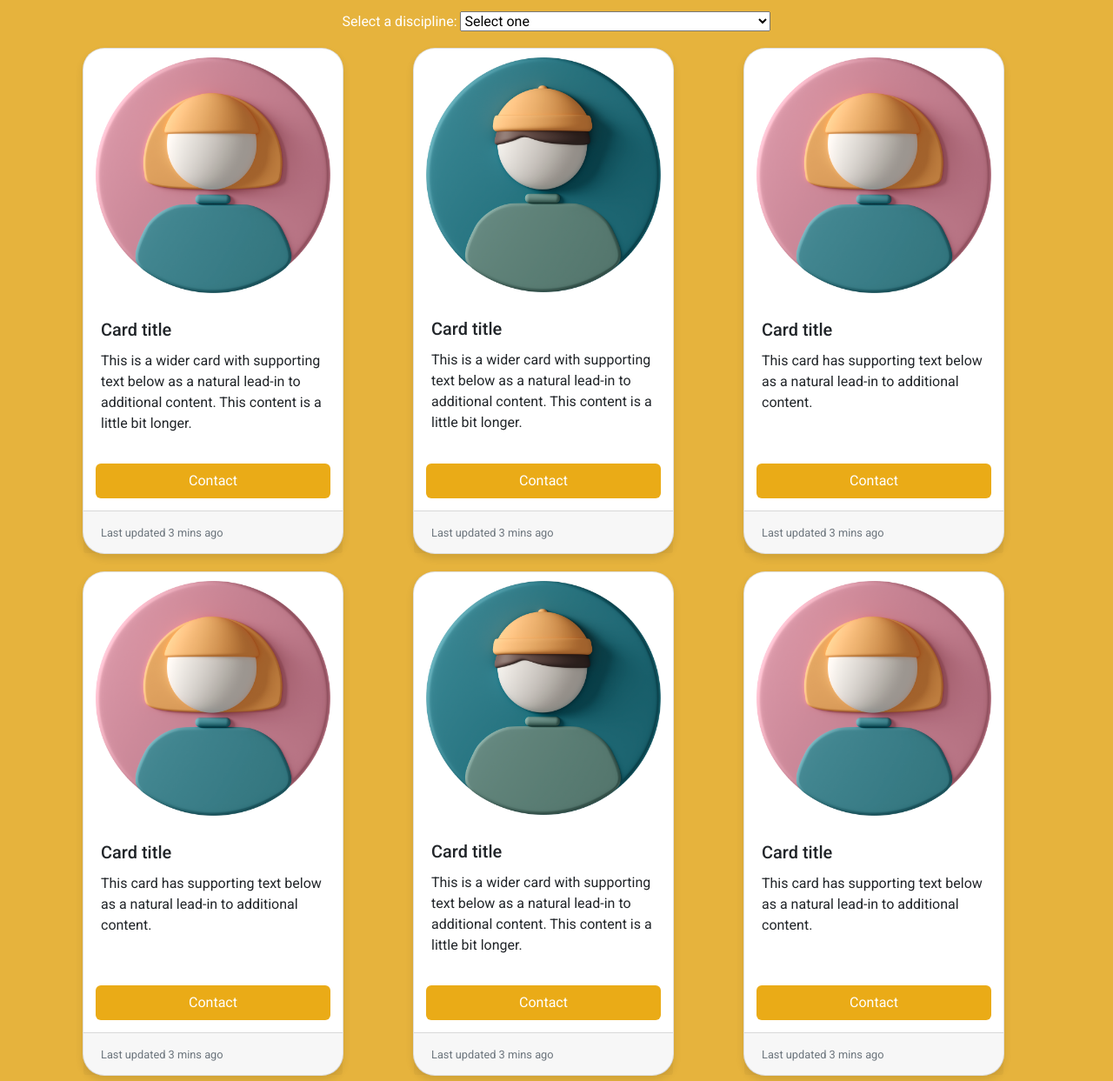
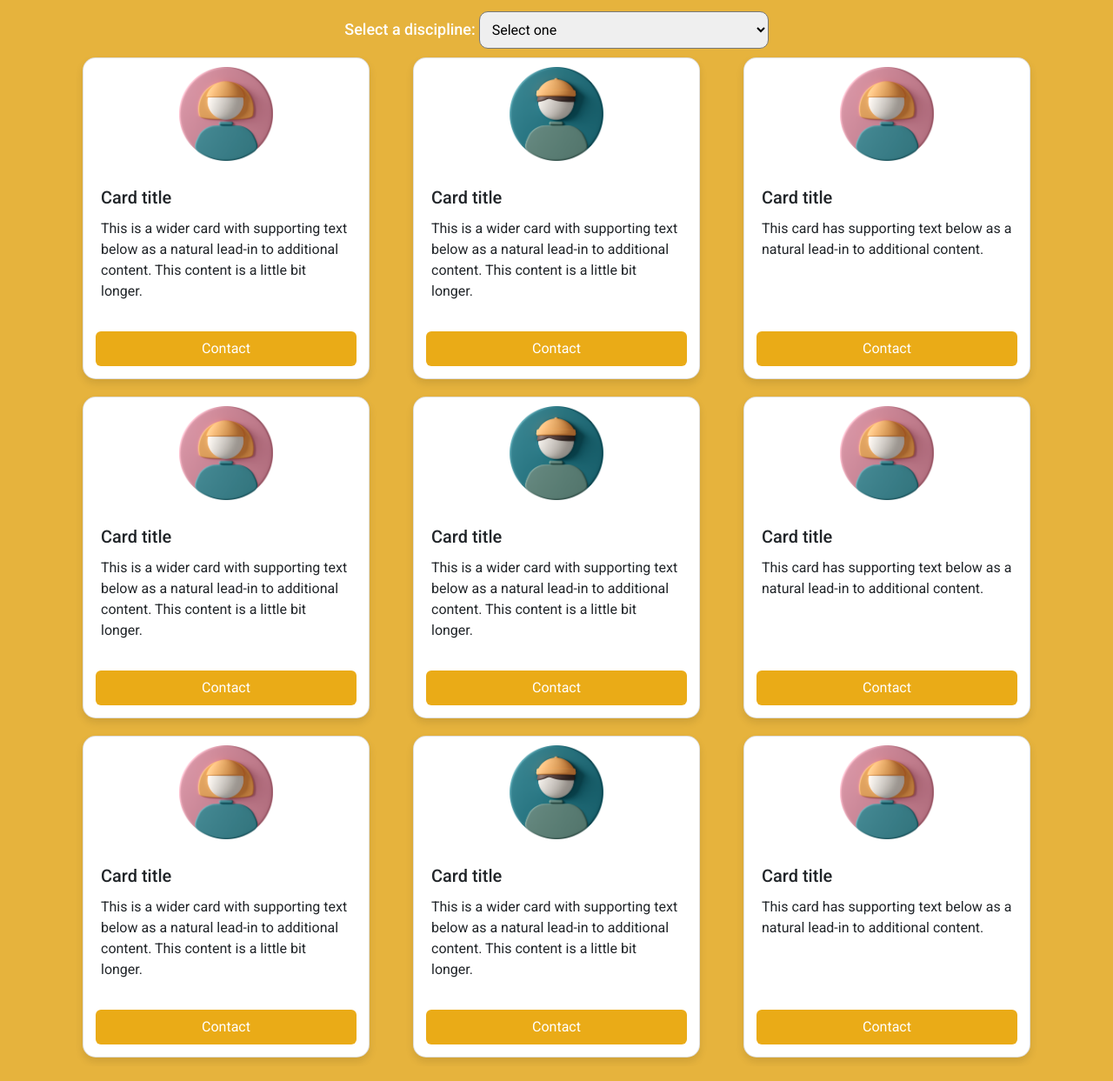
Before and after one commit to gislainm/funathon-2022, a plain HTML site: page client/html/findMentor.html in a window 1280 px wide. Shown: the part 137-1380 px from the top of the page at 87% size. Drawn offline with nearby package versions, Linux system fonts and the light colour scheme.

Commit message:
find mentor cards updated

```diff
--- a/client/css/profileStyle.css
+++ b/client/css/findMentor.css
@@ -35,13 +35,6 @@ body {
 
 .nav-pills a.nav-link i {
 	width: 20px;
-}
-
-.img-circle img {
-	height: 100px;
-	width: 100px;
-	border-radius: 100%;
-	border: 5px solid #fff;
 }
 
 .form-control-dark {
@@ -113,30 +106,44 @@ header {
 	top: 0;
 	left: 0;
 }
-.nav{
+
+.nav {
 	align-self: center;
 }
-.card{
-	display:flex;
-	flex-direction: column;
-	width:300px;
-	height:100%;
-	border-radius: 25px;
-    box-shadow: 0 5px 10px rgba(0, 0, 0, 0.1);
-}
-.card-img-top{
-padding:10px 14px;
+
+.card {
+	border-radius: 15px;
+	box-shadow: 0 5px 10px rgba(0, 0, 0, 0.1);
 }
 
-.button{
-	border:none;
-	font-size:16px;
-	color:#FFF;
-	padding:8px 16px;
-	background-color:#eaab17;
+.card-img-top {
+	padding: 10px 14px;
+}
+
+.button {
+	border: none;
+	font-size: 16px;
+	color: #FFF;
+	padding: 8px 16px;
+	background-color: #eaab17;
 	border-radius: 6px;
-	margin:14px;
+	margin: 14px;
 }
-.col{
-	margin:10px;
+
+.col {
+	margin: 10px;
 }
+
+#discipline {
+	border: 1px solid #777;
+	border-radius: 10px;
+	font-family: inherit;
+	padding: 10px;
+	width: 30%;
+}
+
+.card-img-top {
+	width: 100%;
+	height: 10vw;
+	object-fit: contain;
+}
--- a/client/html/profile.html
+++ b/client/html/findMentor.html
@@ -8,7 +8,7 @@
 	<link rel="stylesheet" type="text/css"
 		href="https://stackpath.bootstrapcdn.com/bootstrap/4.3.1/css/bootstrap.min.css">
 	<link rel="stylesheet" href="https://stackpath.bootstrapcdn.com/font-awesome/4.7.0/css/font-awesome.min.css">
-	<link rel="stylesheet" type="text/css" href="../css/profileStyle.css">
+	<link rel="stylesheet" type="text/css" href="../css/findMentor.css">
 </head>
 
 <body>
@@ -30,24 +30,23 @@
 		<div class="container">
 			<div class="text-center text-white">
 				<h1 class="m-3 c-nav">Mentors</h1>
-				<label for="discipline">
+				<label for="discipline" style="font-size:18px; font-weight:500">
 					Select a discipline:
 				</label>
 				<select name="discipline" id="discipline" required>
 					<option disabled selected value="">Select one</option>
-					<option value="Freshman"> Agriculture/Natural Resources</option>
-					<option value="Sophomore"> Biological and Biomedical Sciences</option>
-					<option value="Junior">Computer Science/Info Sciences/Support
+					<option value="Agric"> Agriculture/Natural Resources</option>
+					<option value="Bios"> Biological and Biomedical Sciences</option>
+					<option value="Comp">Computer Science/Info Sciences/Support
 						Tech</option>
-					<option value="Senior">Engineering</option>
-					<option value="Senior">Health Professions</option>
-					<option value="Senior">Mathematics and Statistics</option>
-					<option value="Senior">Physical Sciences</option>
-					<option value="Senior">Psychology</option>
+					<option value="Eng">Engineering</option>
+					<option value="Healp">Health Professions</option>
+					<option value="Math">Mathematics and Statistics</option>
+					<option value="Phys">Physical Sciences</option>
+					<option value="Psyc">Psychology</option>
 				</select>
 			</div>
-			<div class="row row-cols-1 row-cols-md-3 g-4">
-
+			<div class="row row-cols-1 row-cols-md-3 g-2">
 				<div class="col">
 					<div class="card h-100">
 						<img src="../images/FemaleUser.png" class="card-img-top" alt="">
@@ -57,9 +56,6 @@
 								additional content. This content is a little bit longer.</p>
 						</div>
 						<button class="button">Contact</button>
-						<div class="card-footer">
-							<small class="text-muted">Last updated 3 mins ago</small>
-						</div>
 					</div>
 				</div>
 
@@ -72,13 +68,10 @@
 								additional content. This content is a little bit longer.</p>
 						</div>
 						<button class="button">Contact</button>
-						<div class="card-footer">
-							<small class="text-muted">Last updated 3 mins ago</small>
-						</div>
 					</div>
 				</div>
 				<div class="col">
-					<div class="card h-100">
+					<div class="card  h-100">
 						<img src="../images/FemaleUser.png" class="card-img-top" alt="...">
 						<div class="card-body">
 							<h5 class="card-title">Card title</h5>
@@ -86,26 +79,19 @@
 								content.</p>
 						</div>
 						<button class="button">Contact</button>
-						<div class="card-footer">
-							<small class="text-muted">Last updated 3 mins ago</small>
-						</div>
 					</div>
 				</div>
 			</div>
-			<div class="row row-cols-1 row-cols-md-3 g-4">
-
+			<div class="row row-cols-1 row-cols-md-3 g-2">
 				<div class="col">
 					<div class="card h-100">
-						<img src="../images/FemaleUser.png" class="card-img-top" alt="...">
+						<img src="../images/FemaleUser.png" class="card-img-top" alt="">
 						<div class="card-body">
 							<h5 class="card-title">Card title</h5>
-							<p class="card-text">This card has supporting text below as a natural lead-in to additional
-								content.</p>
+							<p class="card-text">This is a wider card with supporting text below as a natural lead-in to
+								additional content. This content is a little bit longer.</p>
 						</div>
 						<button class="button">Contact</button>
-						<div class="card-footer">
-							<small class="text-muted">Last updated 3 mins ago</small>
-						</div>
 					</div>
 				</div>
 
@@ -118,13 +104,10 @@
 								additional content. This content is a little bit longer.</p>
 						</div>
 						<button class="button">Contact</button>
-						<div class="card-footer">
-							<small class="text-muted">Last updated 3 mins ago</small>
-						</div>
 					</div>
 				</div>
 				<div class="col">
-					<div class="card h-100">
+					<div class="card  h-100">
 						<img src="../images/FemaleUser.png" class="card-img-top" alt="...">
 						<div class="card-body">
 							<h5 class="card-title">Card title</h5>
@@ -132,26 +115,19 @@
 								content.</p>
 						</div>
 						<button class="button">Contact</button>
-						<div class="card-footer">
-							<small class="text-muted">Last updated 3 mins ago</small>
-						</div>
 					</div>
 				</div>
 			</div>
-			<div class="row row-cols-1 row-cols-md-3 g-4">
-
+			<div class="row row-cols-1 row-cols-md-3 g-2">
 				<div class="col">
 					<div class="card h-100">
-						<img src="../images/FemaleUser.png" class="card-img-top" alt="...">
+						<img src="../images/FemaleUser.png" class="card-img-top" alt="">
 						<div class="card-body">
 							<h5 class="card-title">Card title</h5>
-							<p class="card-text">This card has supporting text below as a natural lead-in to additional
-								content.</p>
+							<p class="card-text">This is a wider card with supporting text below as a natural lead-in to
+								additional content. This content is a little bit longer.</p>
 						</div>
 						<button class="button">Contact</button>
-						<div class="card-footer">
-							<small class="text-muted">Last updated 3 mins ago</small>
-						</div>
 					</div>
 				</div>
 
@@ -164,13 +140,10 @@
 								additional content. This content is a little bit longer.</p>
 						</div>
 						<button class="button">Contact</button>
-						<div class="card-footer">
-							<small class="text-muted">Last updated 3 mins ago</small>
-						</div>
 					</div>
 				</div>
 				<div class="col">
-					<div class="card h-100">
+					<div class="card  h-100">
 						<img src="../images/FemaleUser.png" class="card-img-top" alt="...">
 						<div class="card-body">
 							<h5 class="card-title">Card title</h5>
@@ -178,9 +151,6 @@
 								content.</p>
 						</div>
 						<button class="button">Contact</button>
-						<div class="card-footer">
-							<small class="text-muted">Last updated 3 mins ago</small>
-						</div>
 					</div>
 				</div>
 			</div>
```
